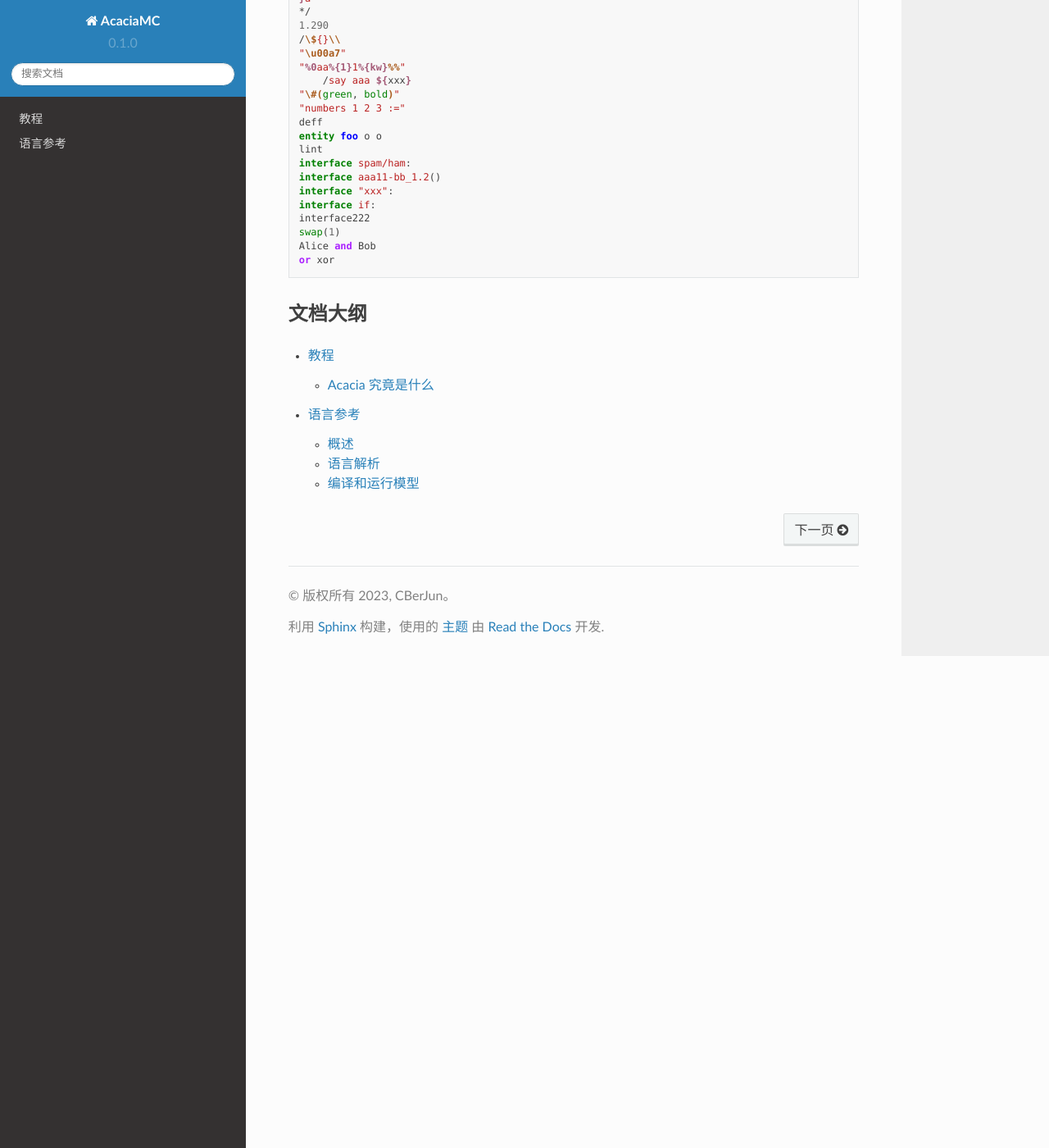
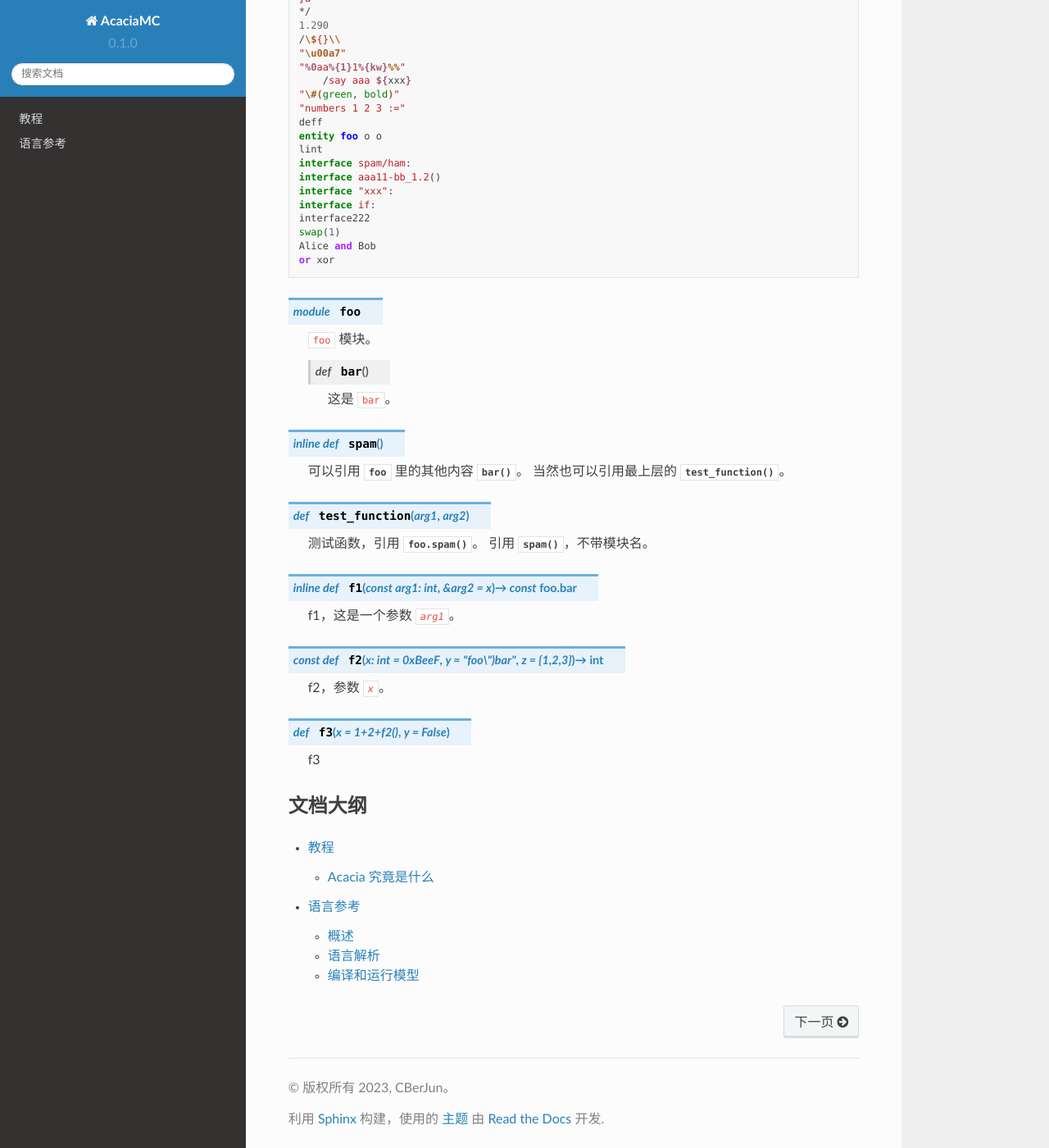
Before and after one commit to CBerJun/AcaciaDocs, a Sphinx documentation site: the page built from source/index.rst, in a window 1280 px wide and 1400 px high, scrolled down 609 px. Shown: the whole window at 82% size. Built offline with Sphinx 7.4.7 and the Read the Docs theme 2.0.0, drawn with Linux system fonts in a browser that asks for light colours; some of the changed lines change nothing that is shown.

Commit message:
Ext: add the `aca` domain
Now the `aca` domain supports defining functions, modules and
referencing them, as well as referencing parameters.

Update `index.rst` for testing purpose.

```diff
--- a/source/_extensions/acaciaext/__init__.py
+++ b/source/_extensions/acaciaext/__init__.py
@@ -1,18 +1,51 @@
 import os
-from typing import TYPE_CHECKING, Tuple, List
+from typing import TYPE_CHECKING, Any, Optional, Iterator, NamedTuple, TypeVar
+from sphinx.domains import Domain, ObjType
+from sphinx.directives import ObjectDescription
 from sphinx.locale import get_translation
-from sphinx.util.docutils import ReferenceRole
+from sphinx.util.docutils import ReferenceRole, SphinxRole
+from sphinx.util.nodes import make_id, make_refnode
+from sphinx.util import logging
+from sphinx.roles import XRefRole
+from sphinx import addnodes
 from docutils import nodes
+from docutils.parsers.rst import directives
 
 if TYPE_CHECKING:
     from sphinx.application import Sphinx
-    from docutils.nodes import Node, system_message
+    from sphinx.addnodes import desc_signature, pending_xref
+    from sphinx.util.typing import OptionSpec
+    from sphinx.builders import Builder
+    from sphinx.environment import BuildEnvironment
+    from docutils.nodes import Node, system_message, Element
 
 I18N_CATALOG = 'acaciaext'
+# These are used to parse the function signature
+HEXDIGITS = '0123456789abcdef'
+DECDIGITS = HEXDIGITS[:10]
+BASES = {
+    'X': 16,
+    'B': 2,
+    'O': 8,
+}
+OPS = '+-*/%=&.,><:'
+TWOCHAR_OPS = ('->', '**', '>=', '<=', '==', '!=')
+EXPRESSION_OPS = (
+    '+', '-', '*', '/', '%', '.', '>', '<',
+    '>=', '<=', '==', '!='
+)
+BRACKETS = {
+    '(': ')',
+    '[': ']',
+    '{': '}',
+}
+CLOSE_BRACKETS = tuple(BRACKETS.values())
+
 _ = get_translation(I18N_CATALOG)
+logger = logging.getLogger(__name__)
 
 class MCWikiRole(ReferenceRole):
-    def run(self) -> Tuple[List["Node"], List["system_message"]]:
+    def run(self) -> tuple[list["Node"], list["system_message"]]:
         target = self.target
         if self.has_explicit_title:
             title = self.title
@@ -27,7 +60,512 @@ class MCWikiRole(ReferenceRole):
         reference += nodes.strong(title, title)
         return [reference], []
 
+def push_module(name: str, env: "BuildEnvironment") -> None:
+    modules = env.ref_context.setdefault('aca:modules', [])
+    modules.append(env.ref_context.get('aca:module'))
+    env.ref_context['aca:module'] = name
+
+def pop_module(env: "BuildEnvironment") -> None:
+    modules: list[str] = env.ref_context.setdefault('aca:modules', [])
+    if modules:
+        env.ref_context['aca:module'] = modules.pop()
+    else:
+        env.ref_context.pop('aca:module')
+
+def get_fullname(name: str, modname: Optional[str]) -> str:
+    return (modname + '.' if modname else '') + name
+
+T = TypeVar('T')
+
+class BaseAcaciaObject(ObjectDescription[T]):
+    option_spec: "OptionSpec" = {
+        'no-index': directives.flag,
+        'no-index-entry': directives.flag,
+        'no-contents-entry': directives.flag,
+        'no-typesetting': directives.flag,
+        'module': directives.unchanged
+    }
+
+    def get_fullname(self, name: str) -> str:
+        modname = self.options.get(
+            'module', self.env.ref_context.get('aca:module')
+        )
+        return get_fullname(name, modname)
+
+    def get_index_name(self, fullname: str) -> Optional[str]:
+        return None
+
+    def _add_target_and_index(
+        self, name: str, sig: str, signode: "desc_signature"
+    ) -> None:
+        fullname = self.get_fullname(name)
+        node_id = make_id(self.env, self.state.document,
+                          self.objtype, fullname)
+        signode['ids'].append(node_id)
+        self.state.document.note_explicit_target(signode)
+
+        domain: AcaciaDomain = self.env.get_domain('aca')
+        domain.note_object(self.objtype, fullname, node_id, location=signode)
+
+        if 'no-index-entry' not in self.options:
+            indexname = self.get_index_name(fullname)
+            if indexname is not None:
+                entry = ('single', indexname, node_id, '', None)
+                self.indexnode['entries'].append(entry)
+
+    def before_content(self) -> None:
+        if 'module' in self.options:
+            push_module(self.options['module'], self.env)
+
+    def after_content(self) -> None:
+        if 'module' in self.options:
+            pop_module(self.env)
+
+class AcaciaObject(BaseAcaciaObject[str]):
+    def add_target_and_index(
+        self, name: str, sig: str, signode: "desc_signature"
+    ) -> None:
+        self._add_target_and_index(name, sig, signode)
+
+def function_type(argument: Optional[str]) -> str:
+    if argument in ('const', 'inline', None):
+        return argument
+    raise ValueError('invalid function type: %r' % argument)
+
+class Token(NamedTuple):
+    type: str
+    value: str
+
+class Argument(NamedTuple):
+    name: str  # may be '' for special construct like *args
+    type: list[Token]
+    default: list[Token]
+    prefix: list[Token]
+
+class FunctionSignature(NamedTuple):
+    name: str
+    args: list[Argument]
+    ret: list[Token]
+    ret_prefix: list[Token]
+
+def parse_function_signature(sig: str) -> FunctionSignature:
+    # Tokenize
+    tokens: list[Token] = []
+    paren_stack: list[str] = []
+    i = 0
+    while i < len(sig):
+        if sig[i].isspace():
+            i += 1
+        elif sig[i:i+3] == '...':
+            tokens.append(Token('op', '...'))
+            i += 3
+        elif sig[i:i+2] in TWOCHAR_OPS:
+            tokens.append(Token('op', sig[i:i+2]))
+            i += 2
+        elif sig[i] in OPS:
+            tokens.append(Token('op', sig[i]))
+            i += 1
+        elif sig[i] in BRACKETS:
+            tokens.append(Token('lparen', sig[i]))
+            paren_stack.append(BRACKETS[sig[i]])
+            i += 1
+        elif sig[i] in CLOSE_BRACKETS:
+            tokens.append(Token('rparen', sig[i]))
+            if not paren_stack or paren_stack[-1] != sig[i]:
+                raise ValueError('func sig: unmatched %s' % sig[i])
+            paren_stack.pop()
+            i += 1
+        elif sig[i] in DECDIGITS:
+            j = i + 1
+            if (sig[i] == '0' and i + 1 < len(sig)
+                    and (b := sig[i + 1].upper()) in BASES):
+                j += 2
+                base10 = False
+                digits = HEXDIGITS[:BASES[b]]
+            else:
+                base10 = True
+                digits = DECDIGITS
+            while j < len(sig) and sig[j].lower() in digits:
+                j += 1
+            if base10 and j < len(sig) and sig[j] == '.':
+                j += 1
+                while j < len(sig) and sig[j] in DECDIGITS:
+                    j += 1
+            tokens.append(Token('number', sig[i:j]))
+            i = j
+        elif sig[i] == '"':
+            j = i + 1
+            while j < len(sig) and sig[j] != '"':
+                if sig[j] == '\\':
+                    j += 1
+                j += 1
+            if j >= len(sig):
+                raise ValueError('func sig: unclosed string at char %d' % i)
+            j += 1
+            tokens.append(Token('string', sig[i:j]))
+            i = j
+        elif sig[i].isalpha() or sig[i] == '_':
+            j = i + 1
+            while (
+                j < len(sig)
+                and (sig[j].isalpha() or sig[j] in DECDIGITS or sig[j] == '_')
+            ):
+                j += 1
+            word = sig[i:j]
+            if word in ('const', 'None', 'False', 'True'):
+                tokens.append(Token('keyword', word))
+            else:
+                tokens.append(Token('id', word))
+            i = j
+        else:
+            raise ValueError('func sig: invalid syntax at char %d' % i)
+    if paren_stack:
+        raise ValueError('func sig: unclosed paren(s): %s' % paren_stack)
+    # Parse
+    if len(tokens) < 3:
+        raise ValueError('func sig: less than 3 tokens')
+    i = 0
+    tok: Token = tokens[0]
+    def forward(n: int = 1):
+        nonlocal i, tok
+        i += n
+        if i < len(tokens):
+            tok = tokens[i]
+        else:
+            tok = Token('eof', '')
+    def parse_expression(res: list[Token]):
+        nparens = 0
+        while True:
+            if (
+                (
+                    tok.type == 'op'
+                    and (
+                        tok.value in EXPRESSION_OPS
+                        or (tok.value == ',' and nparens)
+                    )
+                )
+                or tok.type in ('number', 'string', 'keyword')
+            ):
+                pass
+            elif tok.type == 'id':
+                words = [tok.value]
+                forward()
+                while tok.type == 'op' and tok.value == '.':
+                    forward()
+                    if tok.type != 'id':
+                        raise ValueError('func sig: expect id after .')
+                    words.append(tok.value)
+                    forward()
+                res.append(Token('dotname', '.'.join(words)))
+                continue
+            elif tok.type == 'lparen':
+                nparens += 1
+            elif tok.type == 'rparen':
+                if nparens:
+                    nparens -= 1
+                else:
+                    break
+            else:
+                break
+            res.append(tok)
+            forward()
+    args: list[Argument] = []
+    if tok.type != 'id':
+        raise ValueError('func sig: first token must be an id')
+    func_name = tok.value
+    forward()
+    if tok.type != 'lparen' or tok.value != '(':
+        raise ValueError('func sig: second token must be left paren')
+    forward()
+    if tok.type == 'rparen' and tok.value == ')':
+        forward()
+    else:
+        while i < len(tokens):
+            # Main body
+            if tok.type == 'op' and tok.value == '/':
+                # Position only marker
+                forward()
+                args.append(Argument('', [], [], []))
+            else:
+                t_type = []
+                t_default = []
+                t_prefix = []
+                # Read 'const' or '&'
+                if (tok.type == 'keyword' and tok.value == 'const'
+                        or tok.type == 'op' and tok.value == '&'):
+                    t_prefix.append(tok)
+                    forward()
+                # Read '*', '**'
+                maybe_marker = False
+                if tok.type == 'op' and tok.value in ('*', '**'):
+                    maybe_marker = (tok.value == '*' and not t_prefix)
+                    t_prefix.append(tok)
+                    forward()
+                # Read argument name
+                if tok.type == 'id':
+                    t_name = tok.value
+                    forward()
+                    if tok.type == 'op' and tok.value == ':':
+                        forward()
+                        parse_expression(t_type)
+                    if tok.type == 'op' and tok.value == '=':
+                        forward()
+                        parse_expression(t_default)
+                elif maybe_marker:
+                    t_name = ''
+                else:
+                    raise ValueError(
+                        'func sig: expect argument name at token %d' % i
+                    )
+                args.append(Argument(t_name, t_type, t_default, t_prefix))
+            # Comma (or rparen)
+            if tok.type != 'op' or tok.value != ',':
+                break
+            forward()
+        # Rparen
+        if tok.type != 'rparen' or tok.value != ')':
+            raise ValueError('func sig: expect rparen at token %d' % i)
+        forward()
+    # Return value
+    returns = []
+    ret_prefix = []
+    if tok.type != 'eof':
+        if tok.type != 'op' or tok.value != '->':
+            raise ValueError('func sig: expect -> at token %d' % i)
+        forward()
+        if (tok.type == 'keyword' and tok.value == 'const'
+                or tok.type == 'op' and tok.value == '&'):
+            ret_prefix.append(tok)
+            forward()
+        parse_expression(returns)
+    return FunctionSignature(func_name, args, returns, ret_prefix)
+
+def token_to_node(token: Token) -> nodes.Node:
+    v = token.value
+    match token.type:
+        case 'op':
+            return addnodes.desc_sig_operator('', v)
+        case 'lparen' | 'rparen':
+            return addnodes.desc_sig_punctuation('', v)
+        case 'number':
+            return addnodes.desc_sig_literal_number('', v)
+        case 'string':
+            return addnodes.desc_sig_literal_string('', v)
+        case 'keyword':
+            return addnodes.desc_sig_keyword('', v)
+        case 'dotname':
+            return addnodes.desc_sig_name('', v)
+        case _:
+            raise ValueError('unknown token type: %s' % token.type)
+
+def toklist_to_nodes(lst: list[Token], signode: "desc_signature"):
+    for token in lst:
+        signode += token_to_node(token)
+
+def prefix_to_nodes(lst: list[Token], signode: "desc_signature"):
+    for pref in lst:
+        signode += token_to_node(pref)
+        if pref.type == 'keyword':
+            signode += addnodes.desc_sig_space()
+
+def signature_to_nodes(sig: FunctionSignature, signode: "desc_signature"):
+    signode += addnodes.desc_name(sig.name, sig.name)
+    # Parameters
+    paramlist = addnodes.desc_parameterlist()
+    signode += paramlist
+    for arg in sig.args:
+        param = addnodes.desc_parameter()
+        paramlist += param
+        prefix_to_nodes(arg.prefix, param)
+        if arg.name:
+            param += addnodes.desc_sig_name(arg.name, arg.name)
+        if arg.type:
+            param += addnodes.desc_sig_operator(':', ':')
+            param += addnodes.desc_sig_space()
+            toklist_to_nodes(arg.type, param)
+        if arg.default:
+            param += addnodes.desc_sig_space()
+            param += addnodes.desc_sig_operator('=', '=')
+            param += addnodes.desc_sig_space()
+            toklist_to_nodes(arg.default, param)
+    # Return
+    if sig.ret:
+        signode += addnodes.desc_returns()
+        prefix_to_nodes(sig.ret_prefix, signode)
+        toklist_to_nodes(sig.ret, signode)
+
+class AcaciaFunction(BaseAcaciaObject[FunctionSignature]):
+    option_spec: "OptionSpec" = BaseAcaciaObject.option_spec.copy()
+    option_spec.update({
+        'type': function_type,
+    })
+
+    def get_index_name(self, fullname: str) -> Optional[str]:
+        return _('%s (function)') % fullname
+
+    def handle_signature(self, sig: str, signode: "desc_signature") -> str:
+        try:
+            parsed_sig = parse_function_signature(sig)
+        except ValueError as e:
+            logger.error(e.args[0], location=signode)
+            raise
+        logger.info(parsed_sig, location=signode)
+        signode['fullname'] = self.get_fullname(parsed_sig.name)
+        func_type = self.options.get('type')
+        prefix = '' if func_type is None else func_type + ' '
+        signode += addnodes.desc_annotation('', prefix + 'def')
+        signode += addnodes.desc_sig_space()
+        signature_to_nodes(parsed_sig, signode)
+        return parsed_sig
+
+    def add_target_and_index(
+        self, name: FunctionSignature, sig: str, signode: "desc_signature"
+    ) -> None:
+        return self._add_target_and_index(name.name, sig, signode)
+
+    def before_content(self) -> None:
+        super().before_content()
+        sig = self.names[0]
+        st = self.env.ref_context.setdefault('aca:param_stack', [])
+        args = [arg.name for arg in sig.args if arg.name]
+        st.append(args)
+
+    def after_content(self) -> None:
+        self.env.ref_context['aca:param_stack'].pop()
+        super().after_content()
+
+class AcaciaModule(AcaciaObject):
+    def get_index_name(self, fullname: str) -> Optional[str]:
+        return _('%s (module)') % fullname
+
+    def handle_signature(self, sig: str, signode: "desc_signature") -> str:
+        signode['fullname'] = sig.strip()
+        signode += addnodes.desc_annotation('', 'module')
+        signode += addnodes.desc_sig_space()
+        signode += addnodes.desc_name(sig, sig)
+        return sig
+
+    def before_content(self) -> None:
+        super().before_content()
+        push_module(self.names[0], self.env)
+
+    def after_content(self) -> None:
+        pop_module(self.env)
+        super().after_content()
+
+class AcaciaXRefRole(XRefRole):
+    def process_link(
+        self, env: "BuildEnvironment", refnode: "Element",
+        has_explicit_title: bool, title: str, target: str,
+        suffix: str = ''
+    ) -> tuple[str, str]:
+        refnode['aca:module'] = env.ref_context.get('aca:module')
+        if not has_explicit_title:
+            target = target.lstrip('~')
+            if title.startswith('~'):
+                dot = title.rfind('.')
+                if dot != -1:
+                    title = title[dot + 1:]
+                else:
+                    title = title[1:]
+        return title + suffix, target
+
+class AcaciaFunctionRole(AcaciaXRefRole):
+    def process_link(
+        self, env: "BuildEnvironment", refnode: "Element",
+        has_explicit_title: bool, title: str, target: str
+    ) -> tuple[str, str]:
+        return super().process_link(
+            env, refnode, has_explicit_title, title, target,
+            suffix='()'
+        )
+
+class AcaciaParamRole(SphinxRole):
+    def run(self) -> tuple[list["Node"], list["system_message"]]:
+        st = self.env.ref_context.get('aca:param_stack', [])
+        if not any(self.text in args for args in st):
+            logger.warning('Unknown Acacia parameter %r' % self.text,
+                           location=self.get_location())
+        literal = nodes.literal(self.text, self.text)
+        return [nodes.emphasis('', '', literal)], []
+
+class AcaciaDomain(Domain):
+    name = 'aca'
+    label = 'Acacia'
+
+    object_types = {
+        'function': ObjType(_('function'), 'fn'),
+        'module': ObjType(_('module'), 'mod'),
+    }
+    directives = {
+        'function': AcaciaFunction,
+        'module': AcaciaModule,
+    }
+    roles = {
+        'fn': AcaciaFunctionRole(),
+        'mod': AcaciaXRefRole(),
+        'arg': AcaciaParamRole(),
+    }
+    initial_data = {
+        'objects': {},
+    }
+
+    @property
+    def objects(self) -> dict[tuple[str, str], tuple[str, str]]:
+        return self.data.setdefault('objects', {})
+
+    def note_object(
+        self, objtype: str, name: str, node_id: str, location=None
+    ) -> None:
+        if (objtype, name) in self.objects:
+            docname, node_id = self.objects[objtype, name]
+            logger.warning(
+                'duplicate description of %s %s, other instance in %s'
+                % (objtype, name, docname), location=location
+            )
+
+        self.objects[objtype, name] = (self.env.docname, node_id)
+
+    def clear_doc(self, docname: str) -> None:
+        for (typ, name), (doc, _node_id) in list(self.objects.items()):
+            if doc == docname:
+                del self.objects[typ, name]
+
+    def merge_domaindata(
+        self, docnames: list[str], otherdata: dict[str, Any]
+    ) -> None:
+        for (typ, name), (doc, node_id) in otherdata['objects'].items():
+            if doc in docnames:
+                self.objects[typ, name] = (doc, node_id)
+
+    def resolve_xref(
+        self, env: "BuildEnvironment", fromdocname: str, builder: "Builder",
+        typ: str, target: str, node: "pending_xref", contnode: "Element",
+    ) -> Optional["Element"]:
+        modname = node.get('aca:module')
+        fulltarget = get_fullname(target, modname)
+        objtypes = self.objtypes_for_role(typ)
+        if not objtypes:
+            return None
+        for objtype in objtypes:
+            result = self.objects.get((objtype, fulltarget))
+            if not result:
+                # Try without module name (in builtins scope)
+                fulltarget = target
+                result = self.objects.get((objtype, fulltarget))
+            if result:
+                todocname, node_id = result
+                title = self.object_types[objtype].lname + ' ' + fulltarget
+                return make_refnode(builder, fromdocname, todocname, node_id,
+                                    contnode, title)
+        return None
+
+    def get_objects(self) -> Iterator[tuple[str, str, str, str, str, int]]:
+        for (typ, name), (docname, node_id) in self.data['objects'].items():
+            yield name, name, typ, docname, node_id, 1
+
 def setup(app: "Sphinx"):
+    app.add_domain(AcaciaDomain)
     app.add_role("mcwiki", MCWikiRole())
     package_dir = os.path.abspath(os.path.dirname(__file__))
     locale_dir = os.path.join(package_dir, 'locales')
@@ -35,6 +573,7 @@ def setup(app: "Sphinx"):
 
     return {
         'version': '0.1',
+        'env_version': 1,
         'parallel_read_safe': True,
         'parallel_write_safe': True,
     }
--- a/source/conf.py
+++ b/source/conf.py
@@ -28,6 +28,8 @@ lexers["acacia"] = AcaciaLexer()
 highlight_language = "acacia"
 pygments_style = "default"
 
+primary_domain = 'aca'
+
 # -- Options for HTML output
 
 html_theme = 'sphinx_rtd_theme'
--- a/source/index.rst
+++ b/source/index.rst
@@ -38,6 +38,40 @@ Acacia 文档
     Alice and Bob
     or xor
 
+.. module:: foo
+
+    ``foo`` 模块。
+
+    .. function:: bar()
+
+        这是 ``bar``。
+
+.. function:: spam()
+    :module: foo
+    :type: inline
+
+    可以引用 :mod:`foo` 里的其他内容 :fn:`bar`\ 。
+    当然也可以引用最上层的 :fn:`test_function`\ 。
+
+.. function:: test_function(arg1, arg2)
+
+    测试函数，引用 :fn:`foo.spam`\ 。
+    引用 :fn:`~foo.spam`\ ，不带模块名。
+
+.. function:: f1(const arg1: int, &arg2 = x) -> const foo.bar
+    :type: inline
+
+    f1，这是一个参数 :arg:`arg1`\ 。
+
+.. function:: f2(x: int = 0xBeeF, y = "foo\")bar", z = {1, 2, 3}) -> int
+    :type: const
+
+    f2，参数 :arg:`x`\ 。
+
+.. function:: f3(x=1+2+f2(), y=False)
+
+    f3
+
 文档大纲
 --------
 
```
Also changed, not shown: 1 other file.
